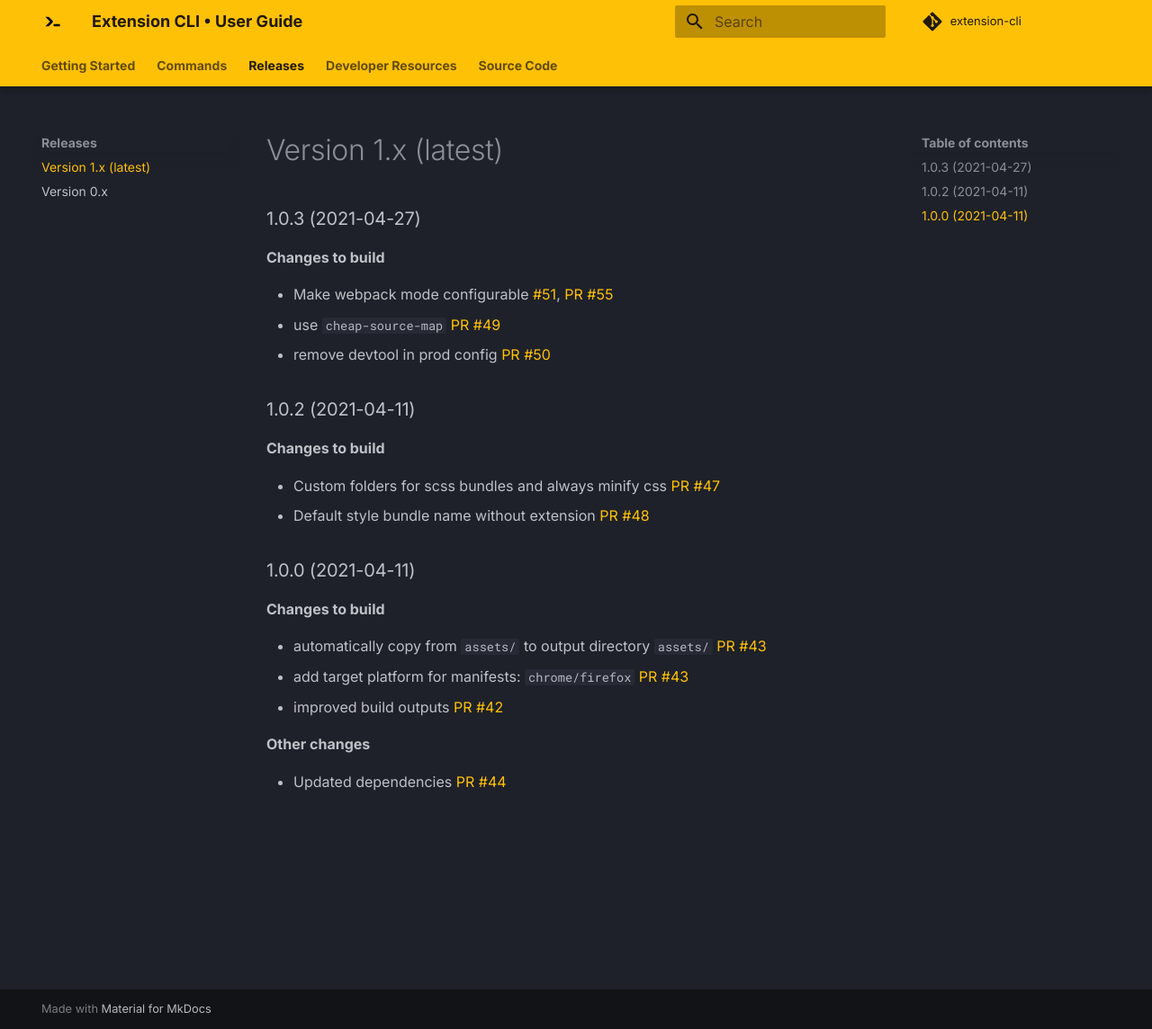
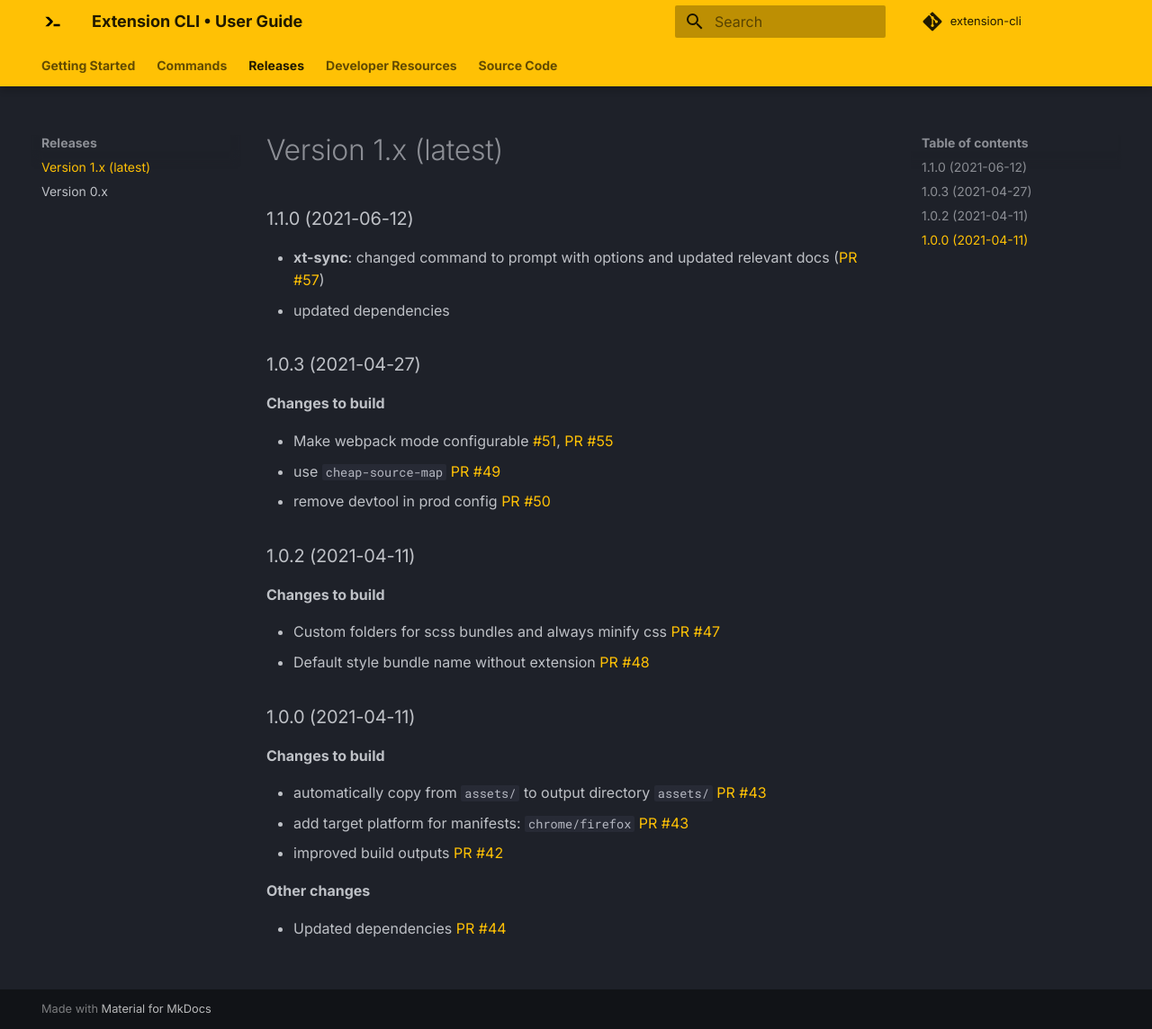
Before and after one commit to MobileFirstLLC/extension-cli, an MkDocs documentation site: the page built from guide/09-release-notes.md, in a window 1280 px wide and 1144 px high. Shown: the whole window at 90% size. Built offline with MkDocs 1.6.1 and Material for MkDocs 9.7.7, drawn with Linux system fonts in a browser that asks for light colours; comment, search, counter and statistics services are not loaded.

Commit message:
Update release notes

```diff
--- a/guide/09-release-notes.md
+++ b/guide/09-release-notes.md
@@ -1,6 +1,11 @@
 ---
 disqus: "False"
 ---
+
+### 1.1.0 (2021-06-12)
+
+- **xt-sync**: changed command to prompt with options and updated relevant docs ([PR #57](https://github.com/MobileFirstLLC/extension-cli/pull/57))
+- updated dependencies
 
 ### 1.0.3 (2021-04-27)
 
```
